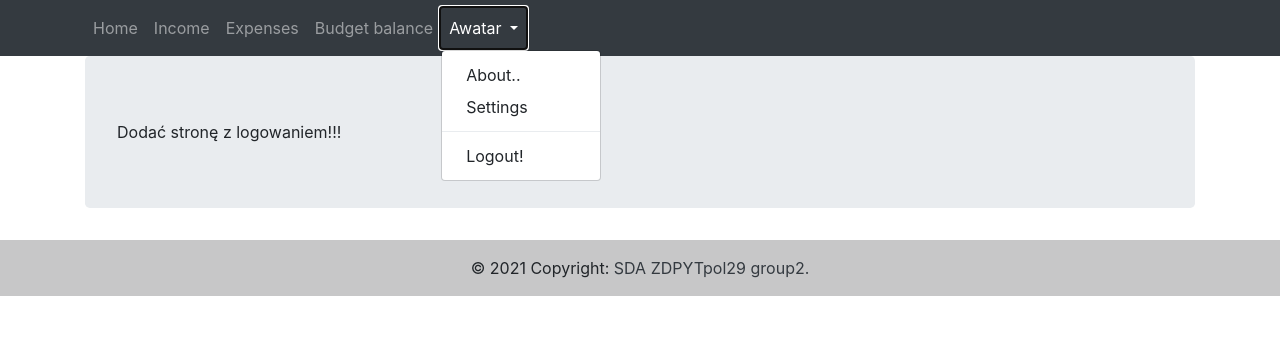
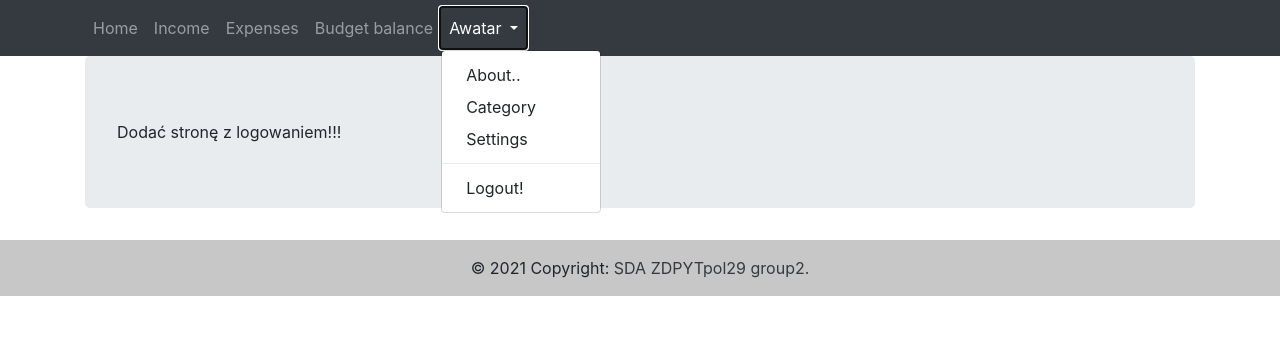
Before and after one commit to SDA-projekt-koncowy/Domowy_budzet, a Django app: page / in a window 1280 px wide, after a click on "Awatar". Shown: the top 356 px of the page. Run offline with Django 3.2, Linux system fonts and the light colour scheme; some libraries are stand-ins or nearby versions.

Commit message:
Add buton Category

```diff
--- a/home_budget/budget/templates/base.html
+++ b/home_budget/budget/templates/base.html
@@ -39,6 +39,7 @@
               </a>
                <div class="dropdown-menu" aria-labelledby="navbarDropdown">
                 <a class="dropdown-item" href="/" target="_blank">About..</a>
+                <a class="dropdown-item" href="/">Category</a>
                 <a class="dropdown-item" href="/">Settings</a>
                 <div class="dropdown-divider"></div>
                  <a class="dropdown-item" href="/">Logout!</a>
```
